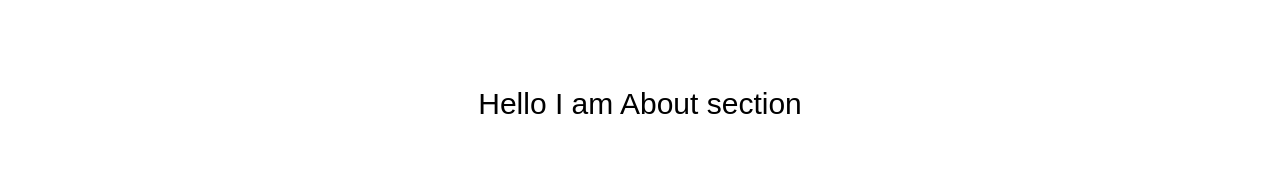
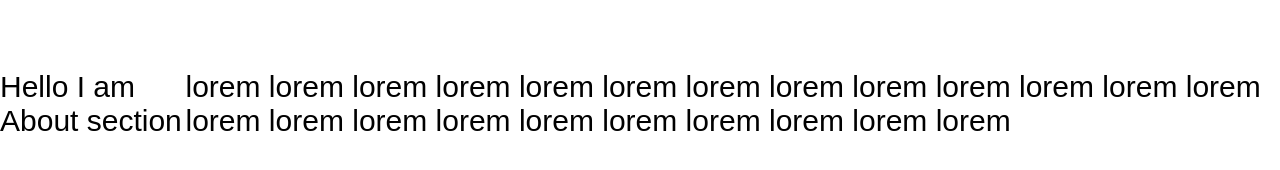
Before and after one commit to Nagwa138/products_store, a plain HTML site: page index.html in a window 1280 px wide. Shown: the part 796-966 px from the top of the page. Drawn offline with Linux system fonts and the light colour scheme.

Commit message:
a paragraph added

```diff
--- a/index.html
+++ b/index.html
@@ -325,6 +325,32 @@
         </div>
         <div class="message" id="about">
             Hello I am About section
+            <p>
+
+lorem
+lorem
+lorem
+lorem
+lorem
+lorem
+lorem
+lorem
+lorem
+lorem
+lorem
+lorem
+lorem
+lorem
+lorem
+lorem
+lorem
+lorem
+lorem
+lorem
+lorem
+lorem
+lorem
+            </p>
         </div>
         <div class="content" id="gallery">
             Hello I am Gallery section
```
